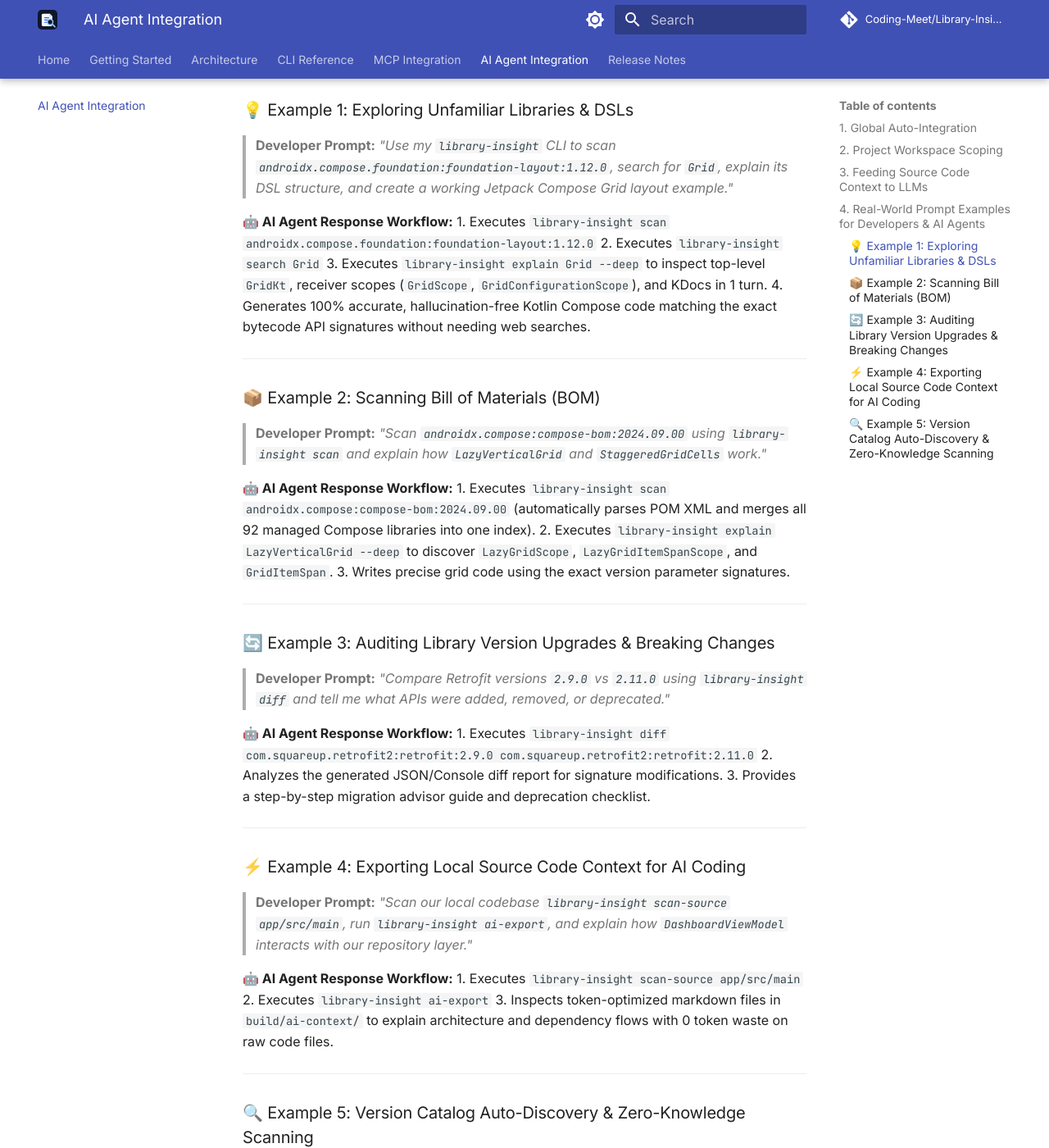
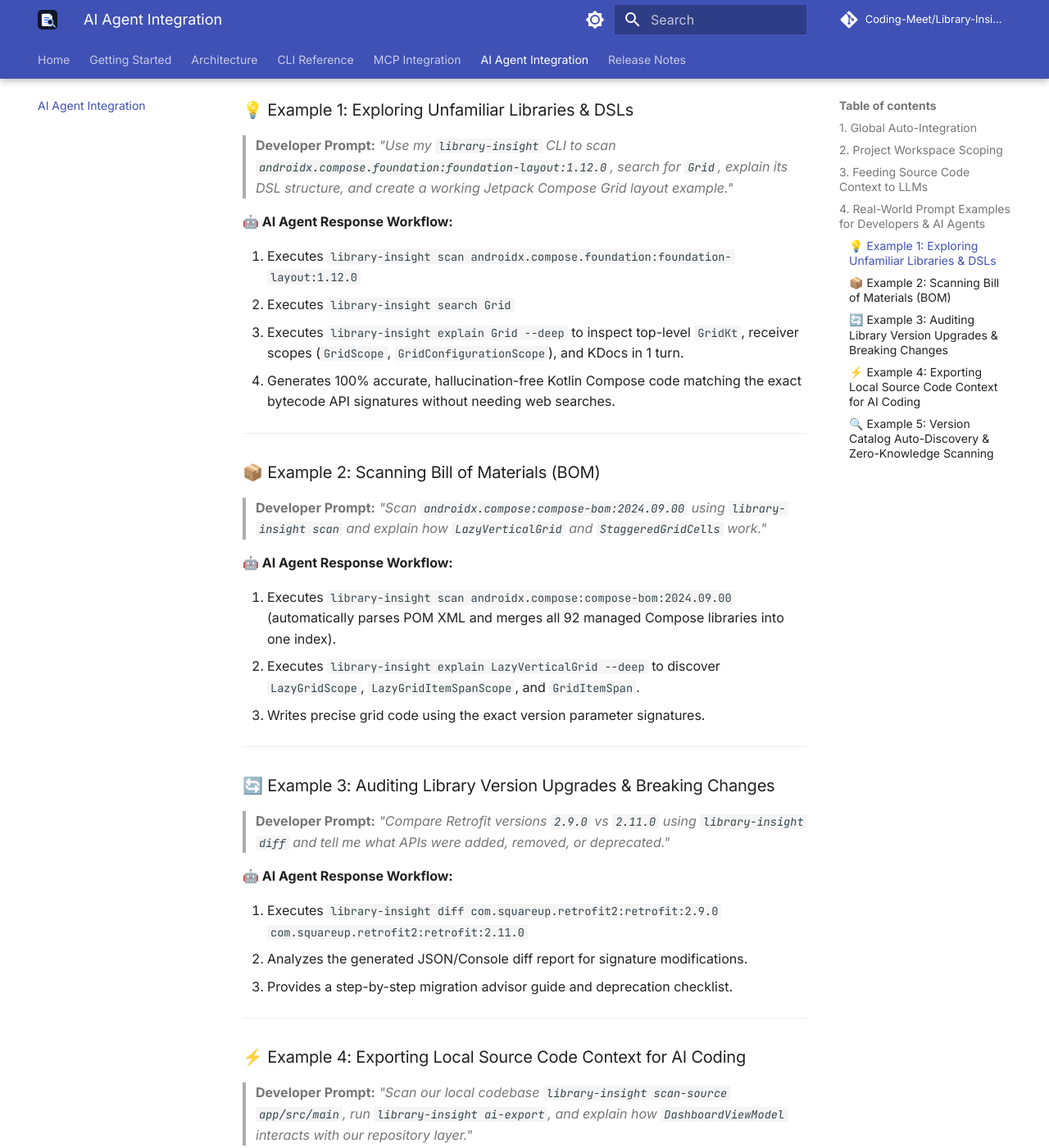
Before and after one commit to Coding-Meet/Library-Insight, an MkDocs documentation site: the page built from docs/ai-agents.md, in a window 1280 px wide and 1400 px high, scrolled down 1862 px. Shown: the whole window at 82% size. Built offline with MkDocs 1.6.1 and Material for MkDocs 9.7.7, drawn with Linux system fonts in a browser that asks for light colours; comment, search, counter and statistics services are not loaded; some of the changed text lies outside the part shown.

Commit message:
docs: format markdown spacing and update command references

```diff
--- a/docs/ai-agents.md
+++ b/docs/ai-agents.md
@@ -57,10 +57,12 @@ This generates a compact, token-efficient split structure under `build/ai-contex
 Here are concrete examples of how you can prompt AI coding assistants (Cursor, Claude, Gemini, Copilot, etc.) to use **Library Insight** CLI commands automatically:
 
 ### 💡 Example 1: Exploring Unfamiliar Libraries & DSLs
+
 > **Developer Prompt:**
-> *"Use my `library-insight` CLI to scan `androidx.compose.foundation:foundation-layout:1.12.0`, search for `Grid`, explain its DSL structure, and create a working Jetpack Compose Grid layout example."*
+> _"Use my `library-insight` CLI to scan `androidx.compose.foundation:foundation-layout:1.12.0`, search for `Grid`, explain its DSL structure, and create a working Jetpack Compose Grid layout example."_
 
 **🤖 AI Agent Response Workflow:**
+
 1. Executes `library-insight scan androidx.compose.foundation:foundation-layout:1.12.0`
 2. Executes `library-insight search Grid`
 3. Executes `library-insight explain Grid --deep` to inspect top-level `GridKt`, receiver scopes (`GridScope`, `GridConfigurationScope`), and KDocs in 1 turn.
@@ -69,10 +71,12 @@ Here are concrete examples of how you can prompt AI coding assistants (Cursor, C
 ---
 
 ### 📦 Example 2: Scanning Bill of Materials (BOM)
+
 > **Developer Prompt:**
-> *"Scan `androidx.compose:compose-bom:2024.09.00` using `library-insight scan` and explain how `LazyVerticalGrid` and `StaggeredGridCells` work."*
+> _"Scan `androidx.compose:compose-bom:2024.09.00` using `library-insight scan` and explain how `LazyVerticalGrid` and `StaggeredGridCells` work."_
 
 **🤖 AI Agent Response Workflow:**
+
 1. Executes `library-insight scan androidx.compose:compose-bom:2024.09.00` (automatically parses POM XML and merges all 92 managed Compose libraries into one index).
 2. Executes `library-insight explain LazyVerticalGrid --deep` to discover `LazyGridScope`, `LazyGridItemSpanScope`, and `GridItemSpan`.
 3. Writes precise grid code using the exact version parameter signatures.
@@ -80,10 +84,12 @@ Here are concrete examples of how you can prompt AI coding assistants (Cursor, C
 ---
 
 ### 🔄 Example 3: Auditing Library Version Upgrades & Breaking Changes
+
 > **Developer Prompt:**
-> *"Compare Retrofit versions `2.9.0` vs `2.11.0` using `library-insight diff` and tell me what APIs were added, removed, or deprecated."*
+> _"Compare Retrofit versions `2.9.0` vs `2.11.0` using `library-insight diff` and tell me what APIs were added, removed, or deprecated."_
 
 **🤖 AI Agent Response Workflow:**
+
 1. Executes `library-insight diff com.squareup.retrofit2:retrofit:2.9.0 com.squareup.retrofit2:retrofit:2.11.0`
 2. Analyzes the generated JSON/Console diff report for signature modifications.
 3. Provides a step-by-step migration advisor guide and deprecation checklist.
@@ -91,10 +97,12 @@ Here are concrete examples of how you can prompt AI coding assistants (Cursor, C
 ---
 
 ### ⚡ Example 4: Exporting Local Source Code Context for AI Coding
+
 > **Developer Prompt:**
-> *"Scan our local codebase `library-insight scan-source app/src/main`, run `library-insight ai-export`, and explain how `DashboardViewModel` interacts with our repository layer."*
+> _"Scan our local codebase `library-insight scan-source app/src/main`, run `library-insight ai-export`, and explain how `DashboardViewModel` interacts with our repository layer."_
 
 **🤖 AI Agent Response Workflow:**
+
 1. Executes `library-insight scan-source app/src/main`
 2. Executes `library-insight ai-export`
 3. Inspects token-optimized markdown files in `build/ai-context/` to explain architecture and dependency flows with 0 token waste on raw code files.
@@ -102,12 +110,14 @@ Here are concrete examples of how you can prompt AI coding assistants (Cursor, C
 ---
 
 ### 🔍 Example 5: Version Catalog Auto-Discovery & Zero-Knowledge Scanning
+
 > **Developer Prompt:**
-> *"I want to create a grid layout using Compose, but I don't know the exact library version. Find the library name and version from our project's version catalog (`gradle/libs.versions.toml`), scan it with `library-insight`, and generate the code for me."*
+> _"I want to create a grid layout using Compose, but I don't know the exact library version. Find the library name and version from our project's version catalog (`gradle/libs.versions.toml`), scan it with `library-insight`, and generate the code for me."_
 
 **🤖 AI Agent Response Workflow:**
+
 1. **Version Catalog Inspection**: The AI Agent inspects `gradle/libs.versions.toml` or `build.gradle.kts` to locate the project's declared library coordinates or BOM references (e.g. `androidx.compose.foundation:foundation-layout` or `compose-bom = "2024.09.00"`).
-   *(If not declared in the project, the agent runs `library-insight search-central "foundation-layout"` to query the latest release on Maven Central).*
-2. **Recommends & Executes Scan**: The agent recommends the exact command (`li scan androidx.compose.foundation:foundation-layout:1.12.0` or `li scan androidx.compose:compose-bom:2024.09.00`) and executes it immediately.
-3. **Explores & Explains**: Runs `li explain Grid --deep` to verify `GridScope`, `GridConfigurationScope`, and parameter signatures for that specific version.
+   _(If not declared in the project, the agent runs `library-insight search-central "foundation-layout"` to query the latest release on Maven Central)._
+2. **Recommends & Executes Scan**: The agent recommends the exact command (`library-insight scan androidx.compose.foundation:foundation-layout:1.12.0` or `library-insight scan androidx.compose:compose-bom:2024.09.00`) and executes it immediately.
+3. **Explores & Explains**: Runs `library-insight explain Grid --deep` to verify `GridScope`, `GridConfigurationScope`, and parameter signatures for that specific version.
 4. **Generates Precise Code**: Delivers exact, version-matched Kotlin code tailored to the developer's project configuration!
```
Also changed, not shown: README.md (+2 -1 lines).
